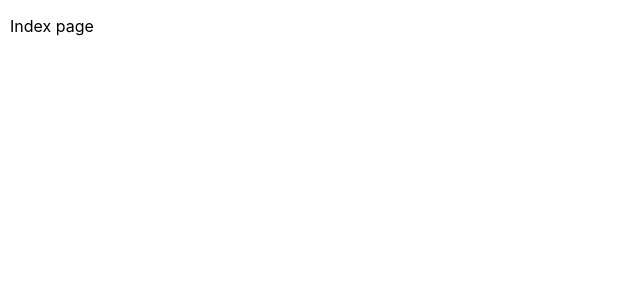
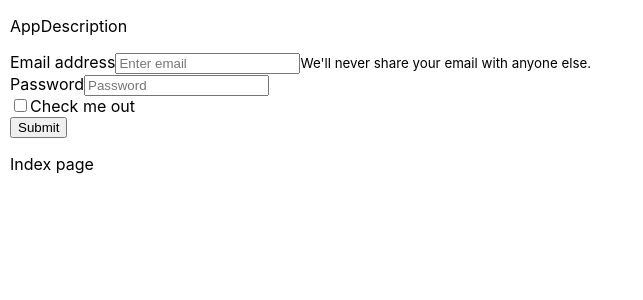
Before and after one commit to NoeLibon/Hackathon2022, a React (Create React App) app in the folder my-react-app/: page / in a window 1280 px wide. Shown: the top 300 px of the page, without its empty margins (0-643 px from the left). Built offline with nearby package versions, Linux system fonts and the light colour scheme.

Commit message:
Begin Index page

```diff
--- /dev/null
+++ b/my-react-app/src/components/AppDescription.js
@@ -0,0 +1,27 @@
+import React from 'react';
+
+class AppDescription extends React.Component {
+
+  constructor(props) {
+    super(props)
+    this.state = {
+    }
+  };
+
+  render() {
+    const styles = {
+      appDescription: {
+        display: "flex",
+      },
+    };
+
+    return (
+      <div>
+          <p>AppDescription</p>
+      </div>
+
+    );
+  };
+}
+
+export default AppDescription;
--- /dev/null
+++ b/my-react-app/src/components/LoginForm.js
@@ -0,0 +1,48 @@
+import React from 'react';
+import Button from 'react-bootstrap/Button';
+import Form from 'react-bootstrap/Form';
+
+class AppDescription extends React.Component {
+
+  constructor(props) {
+    super(props)
+    this.state = {
+    }
+  };
+
+  render() {
+    const styles = {
+      appDescription: {
+        display: "flex",
+      },
+    };
+
+    return (
+      <div>
+          <Form>
+            <Form.Group className="mb-3" controlId="formBasicEmail">
+                <Form.Label>Email address</Form.Label>
+                <Form.Control type="email" placeholder="Enter email" />
+                <Form.Text className="text-muted">
+                We'll never share your email with anyone else.
+                </Form.Text>
+            </Form.Group>
+
+            <Form.Group className="mb-3" controlId="formBasicPassword">
+                <Form.Label>Password</Form.Label>
+                <Form.Control type="password" placeholder="Password" />
+            </Form.Group>
+            <Form.Group className="mb-3" controlId="formBasicCheckbox">
+                <Form.Check type="checkbox" label="Check me out" />
+            </Form.Group>
+            <Button variant="primary" type="submit">
+                Submit
+            </Button>
+            </Form>
+      </div>
+
+    );
+  };
+}
+
+export default AppDescription;
--- a/my-react-app/src/pages/Contact.js
+++ b/my-react-app/src/pages/Contact.js
@@ -0,0 +1,21 @@
+import React from 'react';
+
+class Contact extends React.Component {
+
+    constructor(props) {
+        super(props)
+        this.state = {
+        }
+    };
+
+    render() {
+        return (
+            <div>
+                <p>Contact page</p>
+            </div>
+
+        );
+    };
+}
+
+export default Contact;
--- a/my-react-app/src/pages/Home.js
+++ b/my-react-app/src/pages/Home.js
@@ -0,0 +1,21 @@
+import React from 'react';
+
+class Home extends React.Component {
+
+    constructor(props) {
+        super(props)
+        this.state = {
+        }
+    };
+
+    render() {
+        return (
+            <div>
+                <p>Home page</p>
+            </div>
+
+        );
+    };
+}
+
+export default Home;
--- a/my-react-app/src/pages/Index.js
+++ b/my-react-app/src/pages/Index.js
@@ -1,4 +1,6 @@
 import React from 'react';
+import AppDescription from '../components/AppDescription';
+import LoginForm from '../components/LoginForm';
 
 class Index extends React.Component {
 
@@ -11,6 +13,8 @@
   render() {
     return (
       <div>
+        <AppDescription />
+        <LoginForm />
         <p>Index page</p>
       </div>
 
```
Also changed, not shown: my-react-app/src/logo.svg (deleted).
